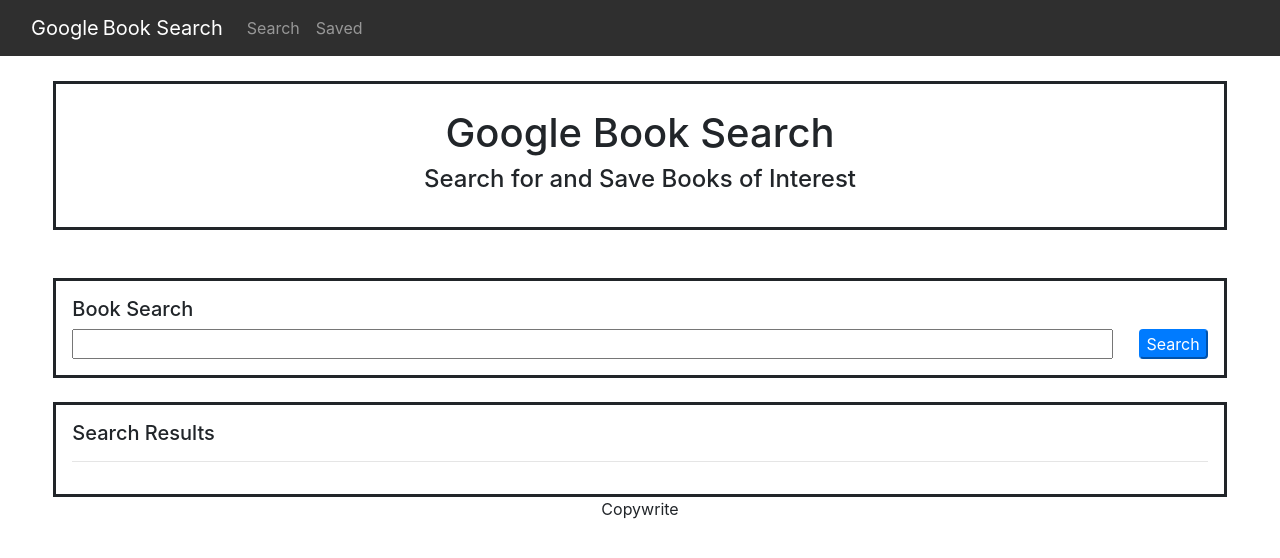
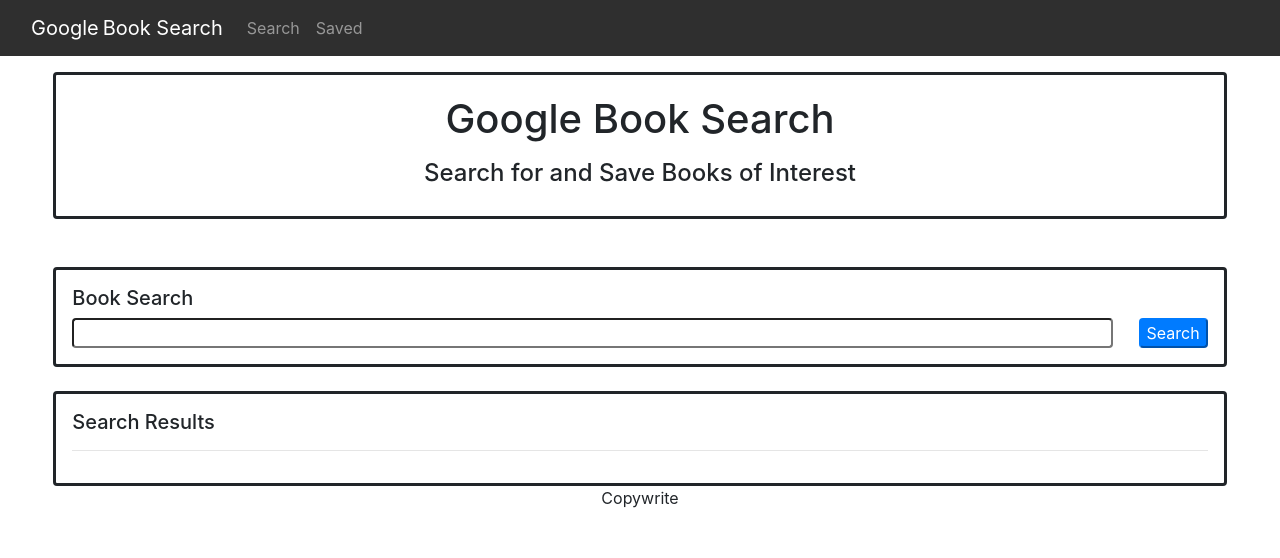
Before and after one commit to hill1635/hill-book-search, a React (Create React App) app in the folder client/: page / in a window 1280 px wide. Shown: the top 558 px of the page. Built offline with nearby package versions, Linux system fonts and the light colour scheme.

Commit message:
Styling.

```diff
--- a/client/src/components/Book/index.js
+++ b/client/src/components/Book/index.js
@@ -8,7 +8,7 @@
   return (
     <div>
       {props.resultsList.map((book) => (
-        <div className="bookCard p-3">
+        <div className="bookCard p-3 border rounded">
           <h5>{book.volumeInfo.title}</h5>
           <ViewBtn />
           <SaveBtn bookInfo={book.volumeInfo} />
--- a/client/src/components/DeleteBtn/index.js
+++ b/client/src/components/DeleteBtn/index.js
@@ -8,7 +8,7 @@
     API.deleteBook(props.saved._id);
   }
 
-  return <button onClick={deleteBook}>Delete</button>;
+  return <button className="rounded btn-danger" onClick={deleteBook}>Delete</button>;
 }
 
 export default DeleteBtn;
--- a/client/src/components/Header/index.js
+++ b/client/src/components/Header/index.js
@@ -3,9 +3,9 @@
 
 function Header() {
   return (
-    <header className="col-11 text-center mx-auto">
-      <h1>Google Book Search</h1>
-      <h4>Search for and Save Books of Interest</h4>
+    <header className="col-11 text-center mx-auto mt-3 p-3 rounded">
+      <h1 className="p-1">Google Book Search</h1>
+      <h4 className="p-1">Search for and Save Books of Interest</h4>
     </header>
   );
 }
--- a/client/src/components/Header/style.css
+++ b/client/src/components/Header/style.css
@@ -1,5 +1,4 @@
 header {
     border-style: solid;
-    margin-top: 25px;
-    padding: 25px;
+    border-width: 3px;
 }
--- a/client/src/components/ResultsDiv/index.js
+++ b/client/src/components/ResultsDiv/index.js
@@ -4,7 +4,7 @@
 
 function ResultsDiv(props) {
   return (
-    <main className="col-11 mx-auto mt-4 p-3">
+    <main className="col-11 mx-auto mt-4 p-3 rounded">
       <h5>Search Results</h5>
       <hr></hr>
       <Book
--- a/client/src/components/ResultsDiv/style.css
+++ b/client/src/components/ResultsDiv/style.css
@@ -1,3 +1,4 @@
 main {
     border-style: solid;
+    border-width: 3px;
 }
--- a/client/src/components/SaveBtn/index.js
+++ b/client/src/components/SaveBtn/index.js
@@ -16,7 +16,7 @@
     API.postBook(book);
   }
 
-  return <button onClick={saveBook}>Save</button>;
+  return <button className="rounded btn-success" onClick={saveBook}>Save</button>;
 }
 
 export default SaveBtn;
--- a/client/src/components/SavedDiv/index.js
+++ b/client/src/components/SavedDiv/index.js
@@ -7,7 +7,7 @@
   // console.log(props.saved);
 
   return (
-    <div className="savedDiv col-11 mx-auto mt-5 p-3" onLoad={props.onLoad}>
+    <div className="savedDiv col-11 mx-auto mt-5 p-3 rounded" onLoad={props.onLoad}>
       <h5>Saved Books</h5>
       <hr></hr>
       {props.saved.map((book) => (
--- a/client/src/components/SavedDiv/style.css
+++ b/client/src/components/SavedDiv/style.css
@@ -1,3 +1,4 @@
 .savedDiv {
     border-style: solid;
+    border-width: 3px;
 }
--- a/client/src/components/SearchDiv/index.js
+++ b/client/src/components/SearchDiv/index.js
@@ -4,9 +4,9 @@
 
 function SearchDiv(props) {
   return (
-    <div className="searchDiv col-11 mx-auto mt-5 p-3">
+    <div className="searchDiv col-11 mx-auto mt-5 p-3 rounded">
       <h5>Book Search</h5>
-      <input className="searchInput col-11" type="text" onChange={props.onChange}></input>
+      <input className="searchInput col-11 rounded" type="text" onChange={props.onChange}></input>
       <SearchBtn
       onClick={props.onClick}
       search={props.search}
--- a/client/src/components/SearchDiv/style.css
+++ b/client/src/components/SearchDiv/style.css
@@ -1,5 +1,6 @@
 .searchDiv {
   border-style: solid;
+  border-width: 3px;
 }
 
 .searchDiv:after {
--- a/client/src/components/ViewBtn/index.js
+++ b/client/src/components/ViewBtn/index.js
@@ -3,9 +3,7 @@
 
 function ViewBtn() {
   return (
-    <div>
-      <button>View</button>
-    </div>
+      <button className="rounded btn-warning">View</button>
   );
 }
 
```
